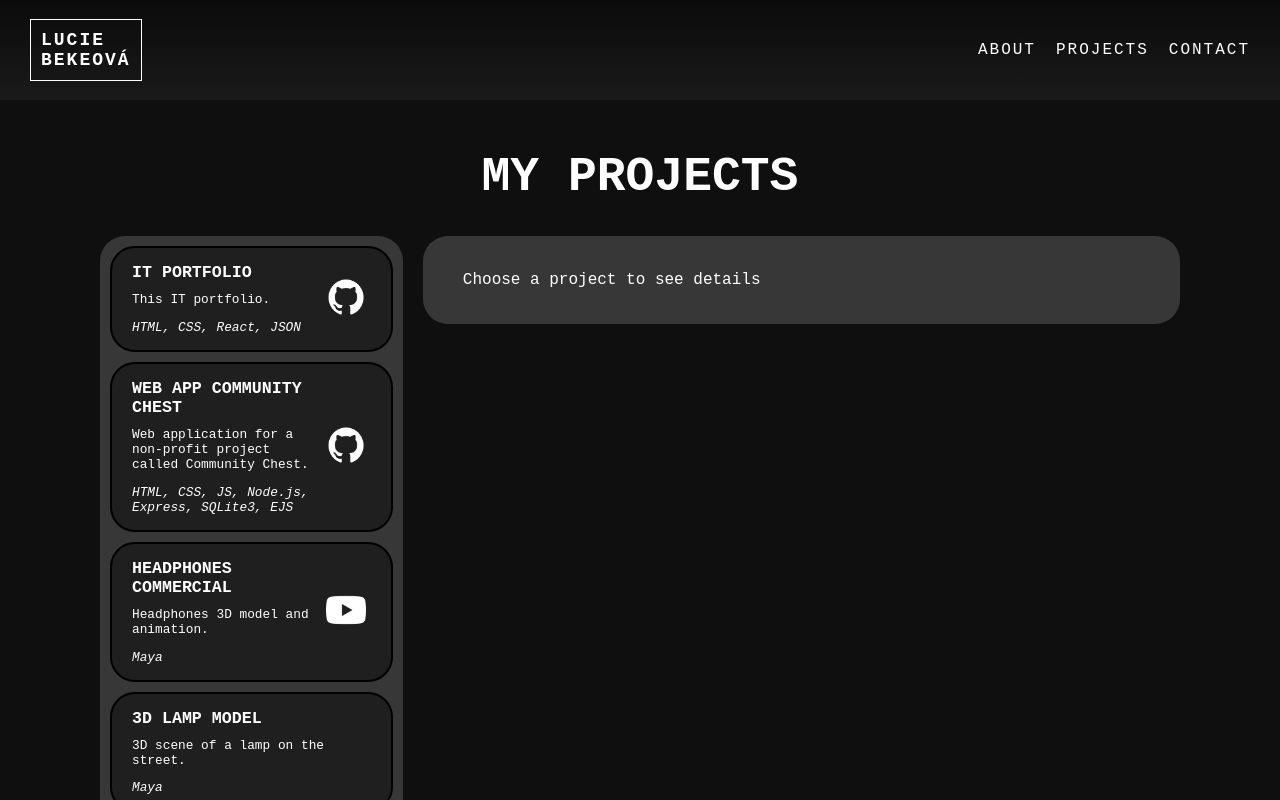
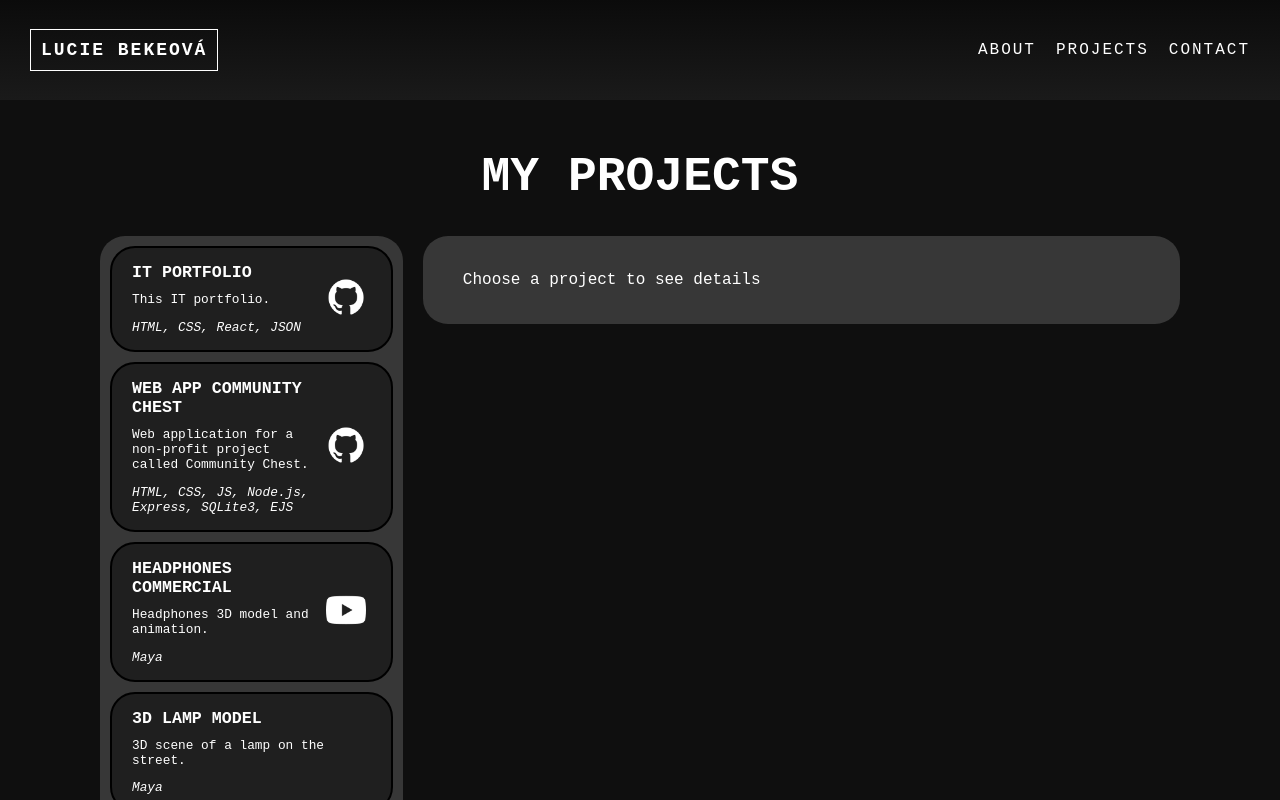
Before and after one commit to Larien27/IT-Portfolio, a React (Create React App) app in the folder portfolio/: page /IT-Portfolio/projects in a window 1280 px wide. Shown: the top 800 px of the page. Built offline with nearby package versions, Linux system fonts and the light colour scheme; the HTML template or start-up script is replaced by a standard one; a web font is replaced by a local one.

Commit message:
Fixed responsive logo look

```diff
--- a/portfolio/src/components/Navbar.css
+++ b/portfolio/src/components/Navbar.css
@@ -32,7 +32,13 @@
     font-size: large;
     padding: 10px;
     border: 1px solid white;
-    width: min-content;
+    width: fit-content;
+}
+
+@media (max-width: 420px) {
+    #navbar span a {
+        width: min-content;
+    }
 }
 
 #navbar ul li a, #navbar span a {
```
